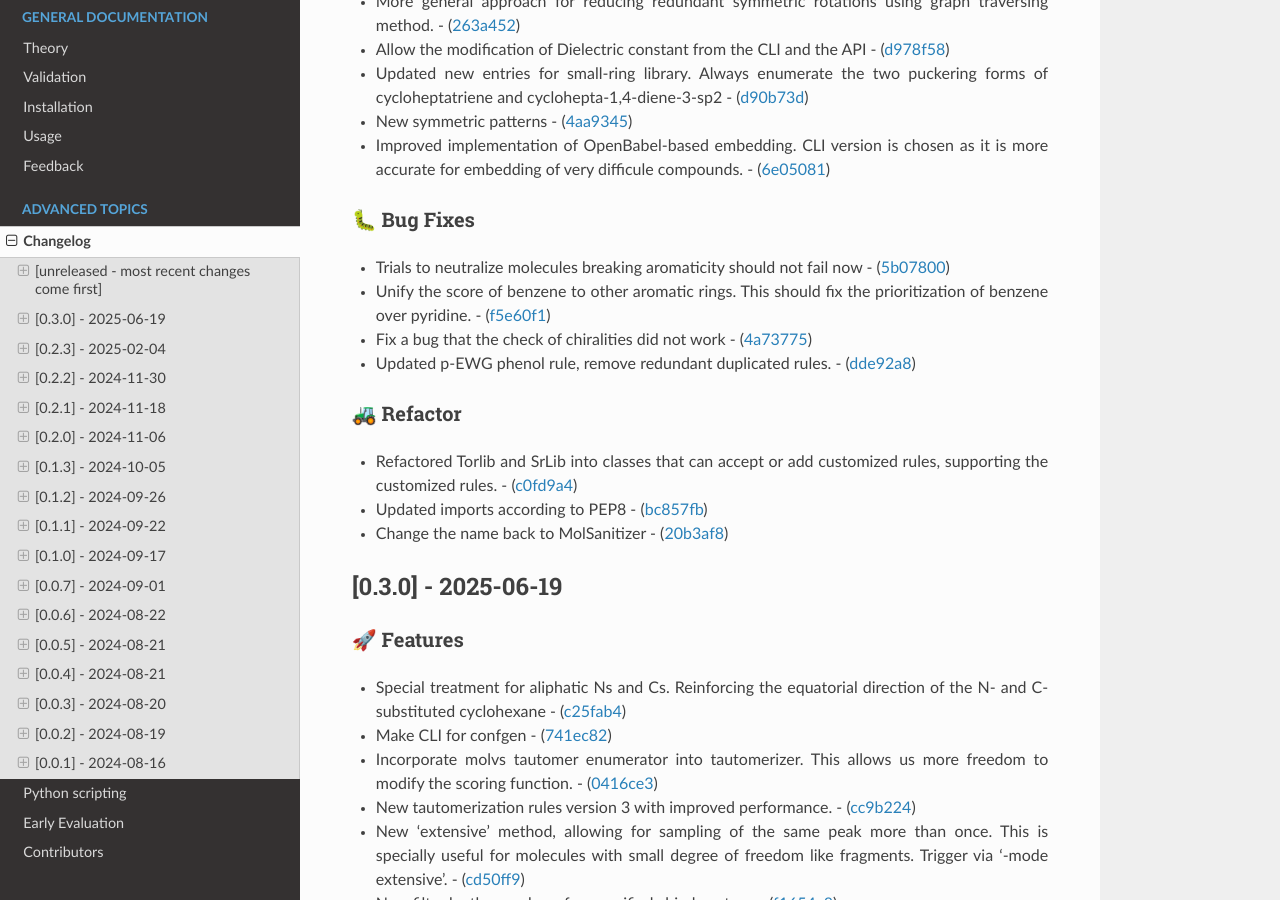
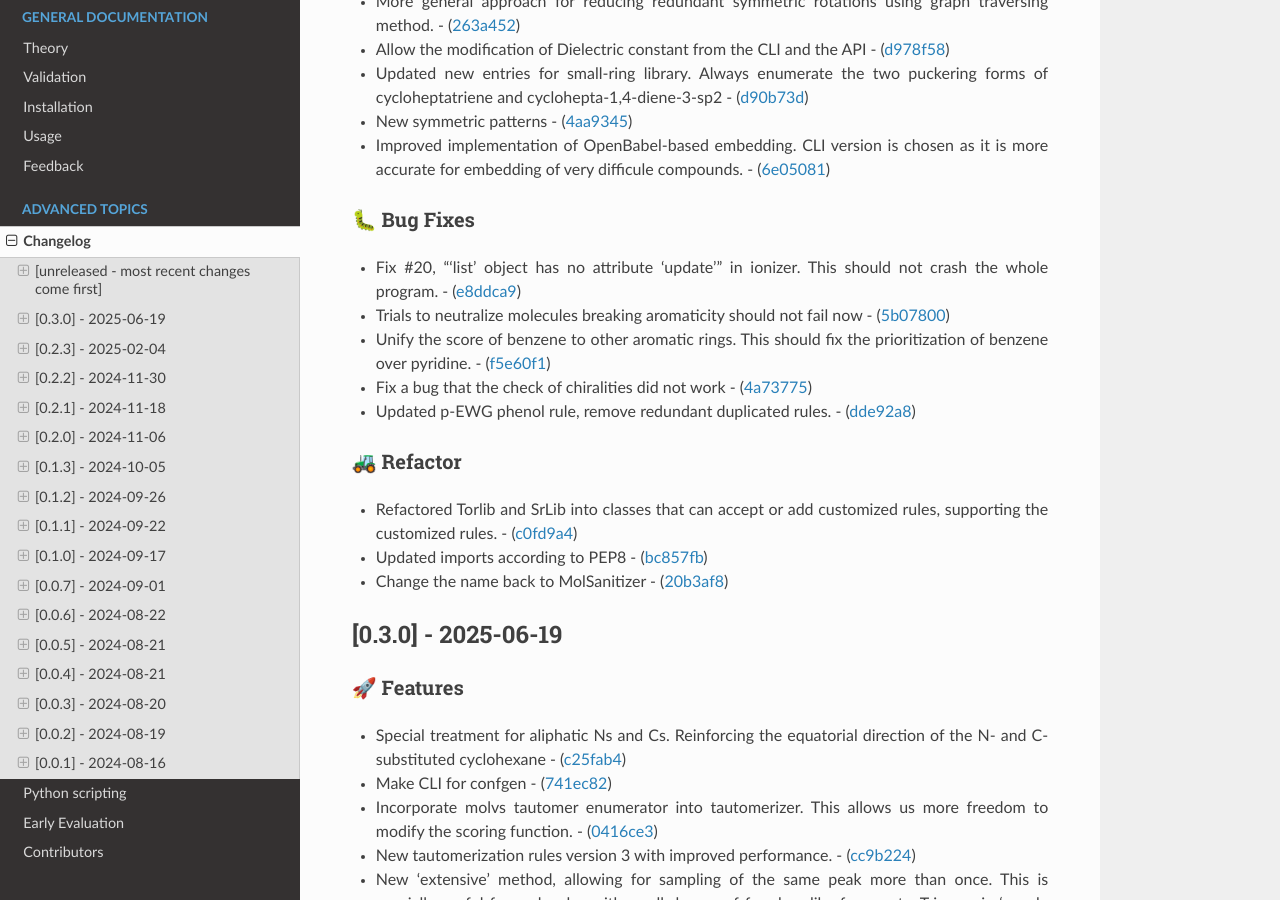
Before and after one commit to phonglam3103/msani-readthedocs, a Sphinx documentation site: the page built from docs/source/changes.rst, in a window 1280 px wide and 900 px high, scrolled down 709 px. Built offline with Sphinx 7.4.7 and the Read the Docs theme 3.1.0, drawn with Linux system fonts in a browser that asks for light colours; formulas are drawn with MathJax 3.

Commit message:
Update changes.rst from the software repository

```diff
--- a/docs/source/changes.rst
+++ b/docs/source/changes.rst
@@ -53,6 +53,9 @@ All notable changes to this project will be documented in this file.
 🐛 Bug Fixes
 ~~~~~~~~~~~~
 
+-  Fix #20, “‘list’ object has no attribute ‘update’” in ionizer. This
+   should not crash the whole program. -
+   (`e8ddca9 <https://github.com/phonglam3103/MolSanitizer/commit/e8ddca91c79b7f7f9996f6e9562edcef88911d31>`__)
 -  Trials to neutralize molecules breaking aromaticity should not fail
    now -
    (`5b07800 <https://github.com/phonglam3103/MolSanitizer/commit/5b0780016ff29bd0229ca654c6aa28b4f2f335d8>`__)
```
